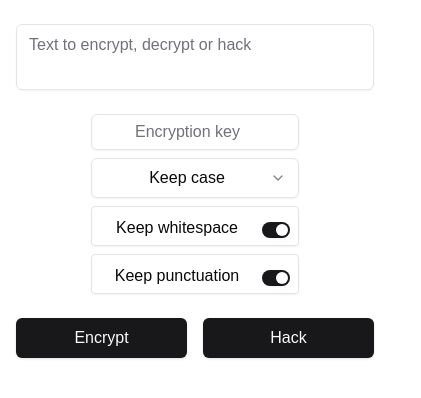
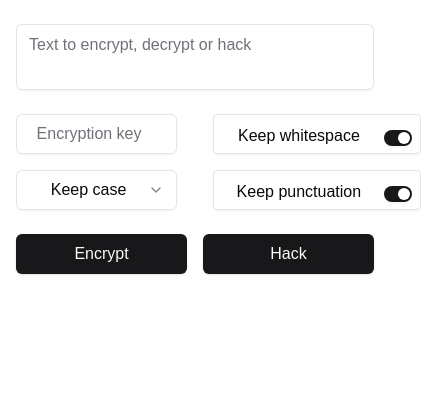
Before and after one commit to mirzaalihussain2/caesar_cipher, a Next.js app in the folder frontend/: page / in a window 390 px wide. Shown: the top 398 px of the page, 421 px wide, since content can reach past the window. Built offline with nearby package versions, Linux system fonts and the light colour scheme; no server answers.

Commit message:
UI is finally responsive and looking decent at all screen sizes

```diff
--- a/frontend/app/page.tsx
+++ b/frontend/app/page.tsx
@@ -64,22 +64,24 @@ export default function Home() {
             )}
           />
 
-          <div className="flex
-            flex-col space-y-2
-            sm:flex-row justify-between items-center"
-          >
+          <div className="grid grid-cols-1 gap-4 w-full justify-center
+            sm:flex sm:flex-row sm:justify-center sm:items-center">
+            <div className="grid grid-cols-2 gap-x-[10%] gap-y-4 w-full max-w-4xl
+              sm:flex sm:flex-row sm:justify-between sm:items-center sm:gap-4">
+              <div className="flex flex-col gap-4 w-full justify-center
+                sm:flex-row sm:gap-4">
                 <FormField
                   control={form.control}
                   name="key"
                   render={({ field }) => (
-                <FormItem className="min-w-[13rem] w-[13rem] max-w-[13rem]">
+                    <FormItem className="flex-1 min-w-[48%] sm:min-w-[13rem]">
                       <FormControl>
                         <Input
                           type="number"
                           placeholder="Encryption key"
-                      className="text-center"
+                          className="text-center h-10"
                           {...field}
-                      value={field.value ?? ''}  // Convert null/undefined to empty string
+                          value={field.value ?? ''}
                           onChange={(e) => {
                             const value = e.target.value;
                             field.onChange(value ? parseInt(value) : undefined);
@@ -94,14 +96,14 @@ export default function Home() {
                   control={form.control}
                   name="transformCase"
                   render={({ field }) => (
-                <FormItem className="min-w-[13rem] w-[13rem] max-w-[13rem]">
+                    <FormItem className="flex-1 min-w-[48%] sm:min-w-[13rem]">
                       <Select onValueChange={field.onChange} defaultValue={field.value}>
                         <FormControl>
                           <SelectTrigger className="text-center">
                             <SelectValue placeholder="Select case of return text" />
                           </SelectTrigger>
                         </FormControl>
-                    <SelectContent className="min-w-[13rem] w-[13rem] max-w-[13rem]">
+                        <SelectContent className="min-w-[13rem] w-full">
                           <SelectItem value="keep_case">Keep case</SelectItem>
                           <SelectItem value="lowercase">Lowercase</SelectItem>
                           <SelectItem value="uppercase">Uppercase</SelectItem>
@@ -110,7 +112,10 @@ export default function Home() {
                     </FormItem>
                   )}
                 />
+              </div>
 
+              <div className="flex flex-col gap-4 w-full justify-center
+                sm:flex-row sm:gap-4">
                 <FormSwitch
                   form={form}
                   onLabel="Keep whitespace"
@@ -124,7 +129,8 @@ export default function Home() {
                   offLabel="Remove punctuation"
                   name="keepPunctuation"
                 />
-
+              </div>
+            </div>
           </div>
 
           <div className="flex flex-row w-full gap-4">
--- a/frontend/components/ui/input.tsx
+++ b/frontend/components/ui/input.tsx
@@ -8,7 +8,7 @@ const Input = React.forwardRef<HTMLInputElement, React.ComponentProps<"input">>(
       <input
         type={type}
         className={cn(
-          "flex h-9 w-full rounded-md border border-input bg-transparent px-3 py-1 text-base shadow-sm transition-colors file:border-0 file:bg-transparent file:text-sm file:font-medium file:text-foreground placeholder:text-muted-foreground focus-visible:outline-none focus-visible:ring-1 focus-visible:ring-ring disabled:cursor-not-allowed disabled:opacity-50 md:text-sm",
+          "flex h-9 w-full rounded-md border border-input bg-transparent px-3 py-1 text-base shadow-sm transition-colors file:border-0 file:bg-transparent file:text-sm file:font-medium file:text-foreground placeholder:text-base placeholder:text-muted-foreground sm:placeholder:text-sm md:placeholder:text-base focus-visible:outline-none focus-visible:ring-1 focus-visible:ring-ring disabled:cursor-not-allowed disabled:opacity-50 md:text-sm",
           className
         )}
         ref={ref}
```
Lines whose indentation alone changed are shown as unchanged.
